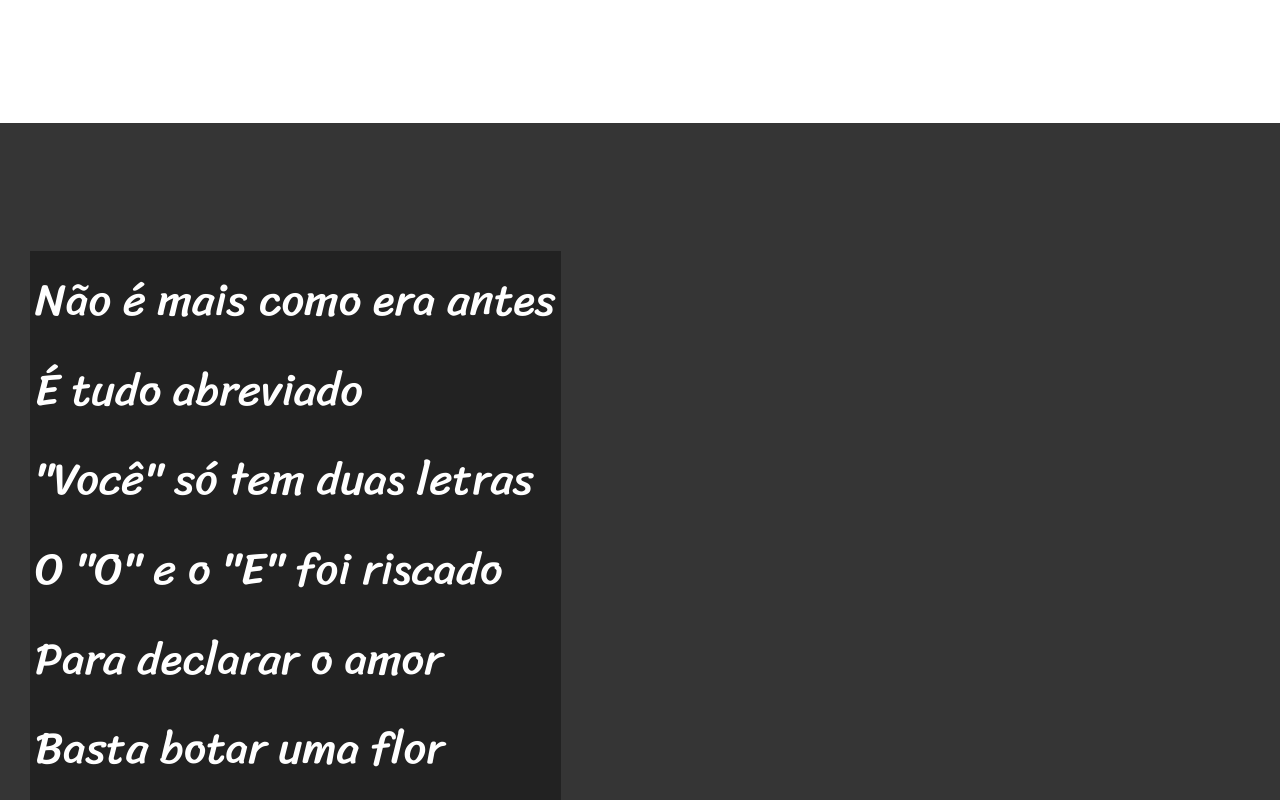
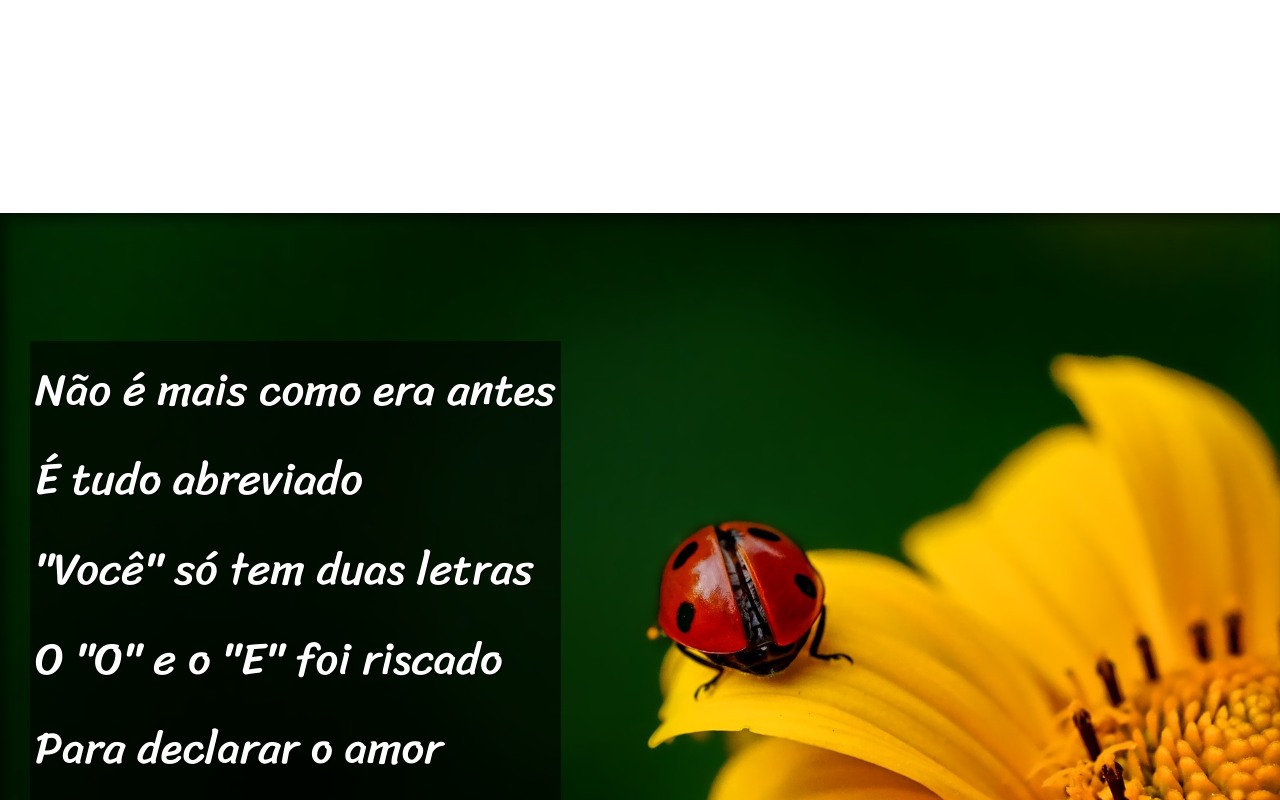
Before and after one commit to Max-Peres/HTML_CSS, a plain HTML site: page Desafios/Desafio12/index.html in a window 1280 px wide. Shown: the part 1020-1820 px from the top of the page. Drawn offline with Linux system fonts and the light colour scheme.

Commit message:
atualização projeto cordel 04

```diff
--- a/Desafios/Desafio12/estilo/style.css
+++ b/Desafios/Desafio12/estilo/style.css
@@ -23,10 +23,12 @@ html, body {
     background-color: darkgray;
     font-family: var(--fonte1);
 }
+
 header {
     background-color: black;
     color: white;
     text-align: center;
+
 
 }
 header > h1 {
@@ -57,6 +59,9 @@ section {
     font-family: var(--fonte3);
     font-size: 3.5vw;
 }
+section > p {
+    padding-bottom: 2em;
+}
 section.normal {
     background-color: white;
     color: black;
@@ -64,12 +69,25 @@ section.normal {
 section.imagem {
     background-color: rgb(53, 53, 53);
     color: white;
+    box-shadow: inset 6px 6px 13px 0px rgba(0, 0, 0, 0.541);
+    background-attachment: fixed;
 }
 section.imagem > p {
     display: inline-block;
     padding: 5px;
-    background-color: rgba(0, 0, 0, 0.363);
+    background-color: rgba(0, 0, 0, 0.568);
+    text-shadow: 1px 1px 0px black;
 
+}
+section#img01 {
+    background-image: url("../imagens/background001.jpg");
+    background-position: right center;
+    background-size: cover;
+}
+section#img02 {
+    background-image: url("../imagens/background002.jpg");
+
+    background-size: cover;
 }
 footer {
     background-color: black;
--- a/Desafios/Desafio12/index.html
+++ b/Desafios/Desafio12/index.html
@@ -27,7 +27,7 @@
 
 
 
-<section class="imagem">
+<section class="imagem" id="img01">
     <p>
         Não é mais como era antes<br>
         É tudo abreviado<br>
@@ -65,7 +65,7 @@
 
 
 
-<section class="imagem">
+<section class="imagem" id="img02">
     <p>
         Tenho saudade das cartas<br>
         Escritas com a própria mão<br>
```
